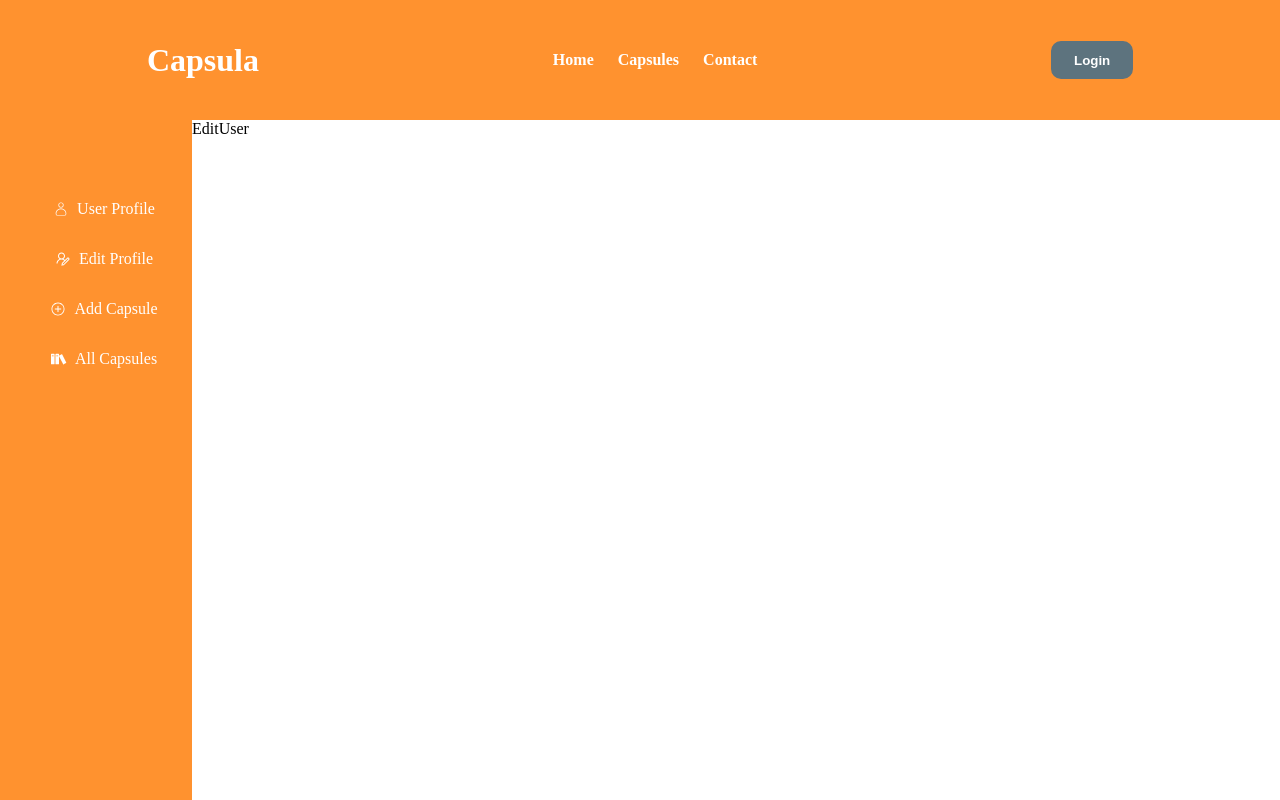
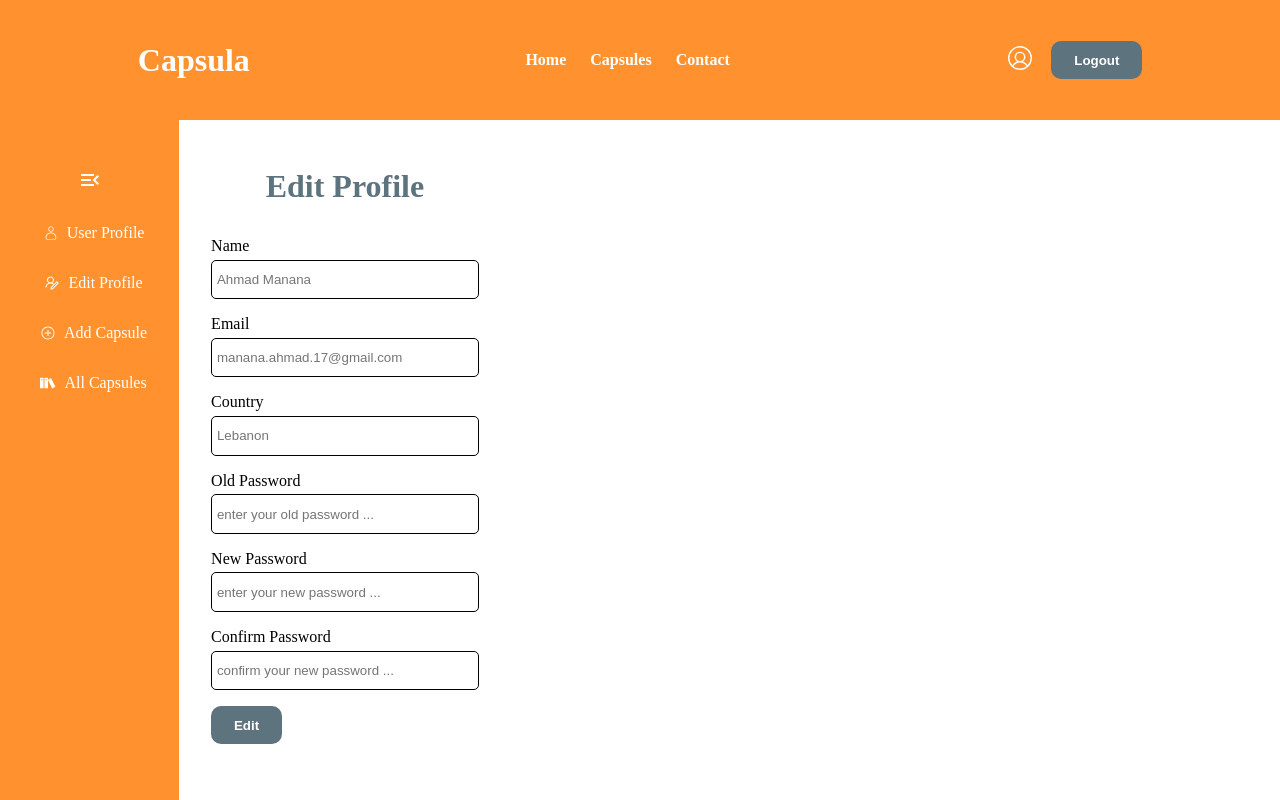
Before and after one commit to TheManana11/time-capsule, a React (Create React App) app in the folder time-capsule-client/: page /dashboard/edit-user in a window 1280 px wide. Shown: the top 800 px of the page. Built offline with nearby package versions, Linux system fonts and the light colour scheme.

Commit message:
Finished user profile and edit user pages

```diff
--- a/time-capsule-client/src/components/Header/Header.jsx
+++ b/time-capsule-client/src/components/Header/Header.jsx
@@ -9,7 +9,7 @@ import { IoMdClose } from "react-icons/io";
 import Button from '../shared/Button/Button'
 
 const Header = () => {
-  const [isLoggedIn, setIsLoggedIn] = useState(false);
+  const [isLoggedIn, setIsLoggedIn] = useState(true);
   const [menu, setMenu] = useState(false);
 
   return (
--- a/time-capsule-client/src/pages/Contact/Contact.css
+++ b/time-capsule-client/src/pages/Contact/Contact.css
@@ -68,7 +68,7 @@
 .form-element > input,
 .form-element > textarea {
   outline: none;
-  padding: 0.3rem;
+  padding: 0.7rem 0.3rem;
   width: 20vw;
   border-radius: 5px;
   border: 1px solid;
--- a/time-capsule-client/src/pages/Dashboard/Dashboard.css
+++ b/time-capsule-client/src/pages/Dashboard/Dashboard.css
@@ -1,39 +1,59 @@
-
-.dashboard{
+.dashboard {
   display: flex;
 }
 
-.side-bar{
-    width: 15vw;
+.dashboard-icon{
+    font-size: 1.5rem;
+    color: white;
+    cursor: pointer;
+}
+
+.side-bar {
+  width: fit-content;
   height: 100dvh;
-    padding-top: 5rem;
-    background-color: #FF922F;
+  padding: 3rem 2rem 0 2rem;
+  background-color: #ff922f;
 
   display: flex;
   flex-direction: column;
   align-items: center;
   gap: 2rem;
 }
-.side-links{
+.side-links {
   display: flex;
   align-items: center;
   gap: 0.5rem;
-    padding-left: 1rem;
   font-weight: 500;
 
+  padding-left: 0.5rem;
   text-decoration: none;
   color: #ffffff;
   transition: transform ease-in-out 0.5s;
 }
 
-.side-links:hover{
+.side-links:hover {
   transform: scale(1.2);
   transform: translate(5px, -5px);
 }
-.side-links:active{
+.side-links:active {
   border-left: 2px solid #ffffff;
 }
-.side-links:focus{
+.side-links:focus {
   border-left: 2px solid #ffffff;
+}
+
+.side-bar-mobile {
+  width: fit-content;
+  height: 100dvh;
+  padding: 5rem 2rem 0 2rem;
+  background-color: #ff922f;
+
+  display: none;
+  flex-direction: column;
+  align-items: center;
+  gap: 2rem;
+}
+
+@media (max-width: 768px) {
 
 }
--- a/time-capsule-client/src/pages/Dashboard/Dashboard.jsx
+++ b/time-capsule-client/src/pages/Dashboard/Dashboard.jsx
@@ -1,20 +1,32 @@
-import React from 'react'
+import React, { useState } from 'react'
 import './Dashboard.css'
 import { Outlet, Link } from 'react-router-dom'
 import { CiUser } from "react-icons/ci";
 import { LiaUserEditSolid } from "react-icons/lia";
 import { IoIosAddCircleOutline } from "react-icons/io";
 import { ImBooks } from "react-icons/im";
+import { MdMenuOpen } from "react-icons/md";
+
 
 const Dashboard = () => {
+
+  const[sideBar, setSideBar] = useState(true);
+
   return (
     <div className='dashboard'>
       <div className="side-bar">
-        <Link className='side-links' to={"user-profile"}><CiUser /> User Profile</Link>
-        <Link className='side-links' to={"edit-user"}> <LiaUserEditSolid /> Edit Profile</Link>
-        <Link className='side-links' to={"add-capsule"}> <IoIosAddCircleOutline /> Add Capsule</Link>
-        <Link className='side-links' to={"user-capsules"}> <ImBooks /> All Capsules</Link>
+        <MdMenuOpen className='dashboard-icon' onClick={() => { setSideBar(!sideBar) }}/>
+        <Link className='side-links' to={"user-profile"}><CiUser />  {sideBar ? "User Profile" : ""}</Link>
+        <Link className='side-links' to={"edit-user"}> <LiaUserEditSolid /> {sideBar ? "Edit Profile" : ""}</Link>
+        <Link className='side-links' to={"add-capsule"}> <IoIosAddCircleOutline /> {sideBar ? "Add Capsule" : ""}</Link>
+        <Link className='side-links' to={"user-capsules"}> <ImBooks /> {sideBar ? "All Capsules" : ""}</Link>
       </div>
+      {/* <div className="side-bar-mobile">
+        <Link className='side-links' to={"user-profile"}><CiUser /></Link>
+        <Link className='side-links' to={"edit-user"}> <LiaUserEditSolid /></Link>
+        <Link className='side-links' to={"add-capsule"}> <IoIosAddCircleOutline /></Link>
+        <Link className='side-links' to={"user-capsules"}> <ImBooks /></Link>
+      </div> */}
       <Outlet />
     </div>
   )
--- /dev/null
+++ b/time-capsule-client/src/pages/Edit User/EditUser.css
@@ -0,0 +1,39 @@
+.user-profile {
+  display: flex;
+  flex-direction: column;
+  align-items: center;
+  gap: 2rem;
+
+  /* width: 30vw; */
+  height: fit-content;
+  padding: 3rem 0;
+  margin-left: 2rem;
+}
+.user-profile > h1 {
+  color: #5d737e;
+}
+
+.user-profile-form {
+  display: flex;
+  flex-direction: column;
+  align-items: start;
+  gap: 1rem;
+}
+
+.user-form-element {
+  display: flex;
+  flex-direction: column;
+  gap: 0.3rem;
+}
+
+.user-form-element > input {
+  outline: none;
+  padding: 0.3rem;
+  width: 20vw;
+  border-radius: 5px;
+  border: 1px solid;
+}
+
+.user-form-element > input:focus {
+  border: 1px solid #5d737e;
+}
--- a/time-capsule-client/src/pages/Edit User/EditUser.jsx
+++ b/time-capsule-client/src/pages/Edit User/EditUser.jsx
@@ -1,8 +1,39 @@
 import React from 'react'
+import './EditUser.css'
+import Button from '../../components/shared/Button/Button'
 
 const EditUser = () => {
   return (
-    <div>EditUser</div>
+     <div className="user-profile">
+          <h1>Edit Profile</h1>
+            <form className="user-profile-form">
+              <div className="form-element">
+                <label htmlFor="name">Name</label>
+                <input type="text" name="name" placeholder="Ahmad Manana"/>
+              </div>
+               <div className="form-element">
+                <label htmlFor="email">Email</label>
+                <input type="text" name="email" placeholder="manana.ahmad.17@gmail.com"/>
+              </div>
+               <div className="form-element">
+                <label htmlFor="country">Country</label>
+                <input name="country" placeholder="Lebanon" />
+              </div>
+              <div className="form-element">
+                <label htmlFor="oldPassword">Old Password</label>
+                <input name="oldPassword" placeholder="enter your old password ..." />
+              </div>
+              <div className="form-element">
+                <label htmlFor="newPassword">New Password</label>
+                <input name="newPassword" placeholder="enter your new password ..." />
+              </div>
+              <div className="form-element">
+                <label htmlFor="confirmPassword">Confirm Password</label>
+                <input name="confirmPassword" placeholder="confirm your new password ..." />
+              </div>
+              <Button text={"Edit"}/>
+            </form>
+        </div>
   )
 }
 
--- /dev/null
+++ b/time-capsule-client/src/pages/User Profile/UserProfile.css
@@ -0,0 +1,37 @@
+.user-profile {
+  display: flex;
+  flex-direction: column;
+  align-items: center;
+  gap: 2rem;
+  height: fit-content;
+  padding: 3rem 0;
+  margin-left: 2rem;
+}
+.user-profile > h1 {
+  color: #5d737e;
+}
+
+.user-profile-form {
+  display: flex;
+  flex-direction: column;
+  align-items: start;
+  gap: 1rem;
+}
+
+.user-form-element {
+  display: flex;
+  flex-direction: column;
+  gap: 3rem;
+}
+
+.user-form-element > input {
+  outline: none;
+  padding: 0.7rem 0.3rem;
+  width: 20vw;
+  border-radius: 5px;
+  border: 1px solid;
+}
+
+.user-form-element > input:focus {
+  border: 1px solid #5d737e;
+}
--- a/time-capsule-client/src/pages/User Profile/UserProfile.jsx
+++ b/time-capsule-client/src/pages/User Profile/UserProfile.jsx
@@ -1,8 +1,25 @@
 import React from 'react'
+import './UserProfile.css'
 
 const UserProfile = () => {
   return (
-    <div>UserProfile</div>
+    <div className="user-profile">
+          <h1>User Profile</h1>
+            <form className="user-profile-form">
+              <div className="form-element">
+                <label htmlFor="name">Name</label>
+                <input type="text" name="name" placeholder="Ahmad Manana"/>
+              </div>
+               <div className="form-element">
+                <label htmlFor="email">Email</label>
+                <input type="text" name="email" placeholder="manana.ahmad.17@gmail.com"/>
+              </div>
+               <div className="form-element">
+                <label htmlFor="country">Country</label>
+                <input name="country" placeholder="Lebanon" />
+              </div>
+            </form>
+        </div>
   )
 }
 
```
Lines whose indentation alone changed are shown as unchanged.
